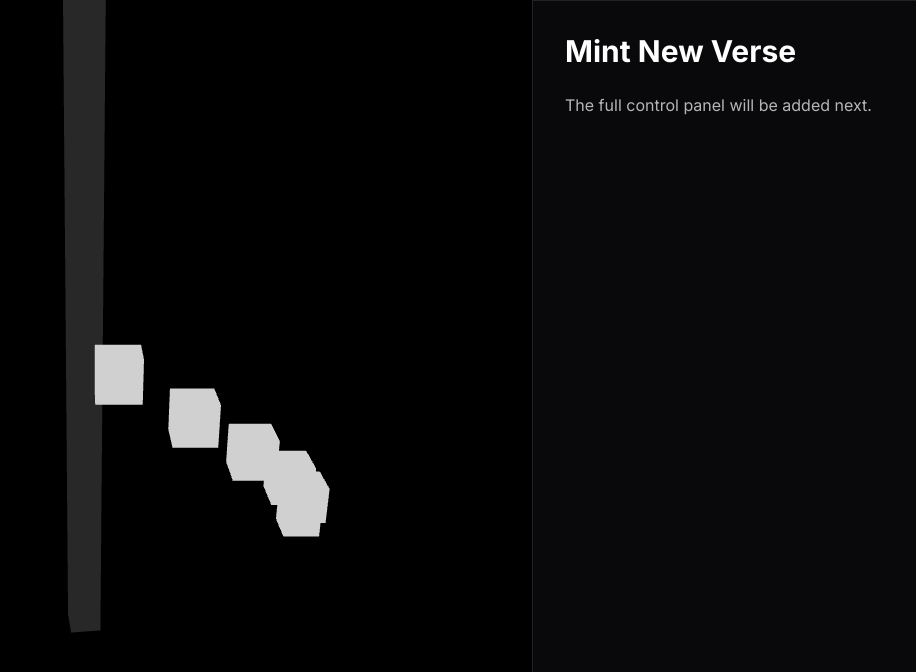
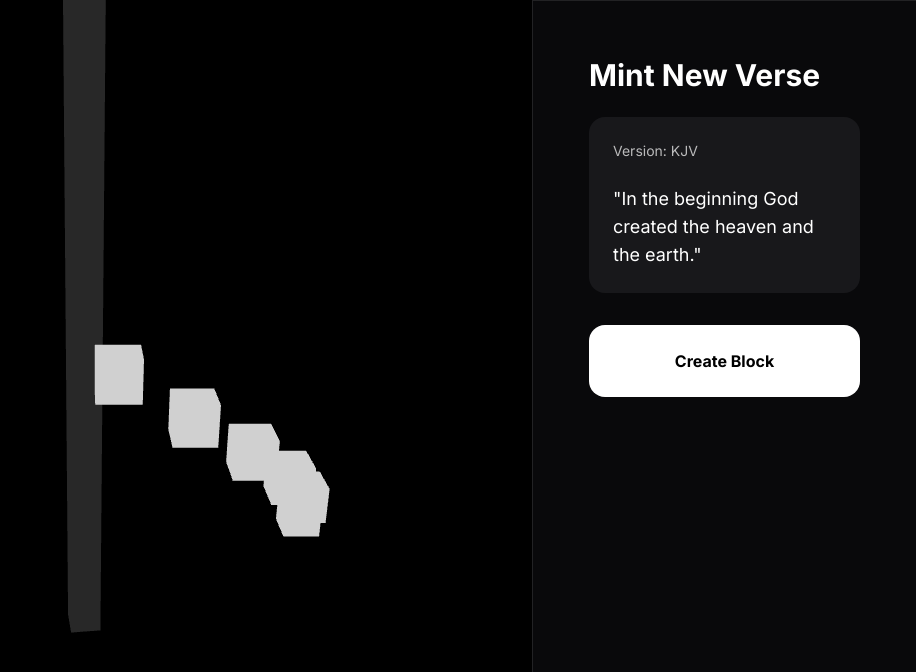
Before and after one commit to TooBlessedForStress/bible-chain-3d-nextjs, a Next.js app: page / in a window 1280 px wide. Shown: the top 672 px of the page, without its empty margins (364-1280 px from the left). Built offline with nearby package versions, Linux system fonts and the light colour scheme.

Commit message:
Update page.tsx

```diff
--- a/app/page.tsx
+++ b/app/page.tsx
@@ -4,6 +4,11 @@ import dynamic from 'next/dynamic';
 
 const BibleChain3D = dynamic(
   () => import('@/components/BibleChain3D'),
+  { ssr: false }
+);
+
+const CreateBlockPanel = dynamic(
+  () => import('@/components/CreateBlockPanel'),
   { ssr: false }
 );
 
@@ -15,10 +20,9 @@ export default function Home() {
         <BibleChain3D />
       </div>
 
-      {/* Simple Sidebar for now */}
-      <div className="w-full lg:w-96 bg-zinc-950 border-t lg:border-l border-white/10 p-8">
-        <h2 className="text-3xl font-bold mb-6">Mint New Verse</h2>
-        <p className="opacity-70">The full control panel will be added next.</p>
+      {/* Sidebar Panel */}
+      <div className="w-full lg:w-96 bg-zinc-950 border-t lg:border-l border-white/10 p-8 overflow-auto">
+        <CreateBlockPanel />
       </div>
     </div>
   );
```
